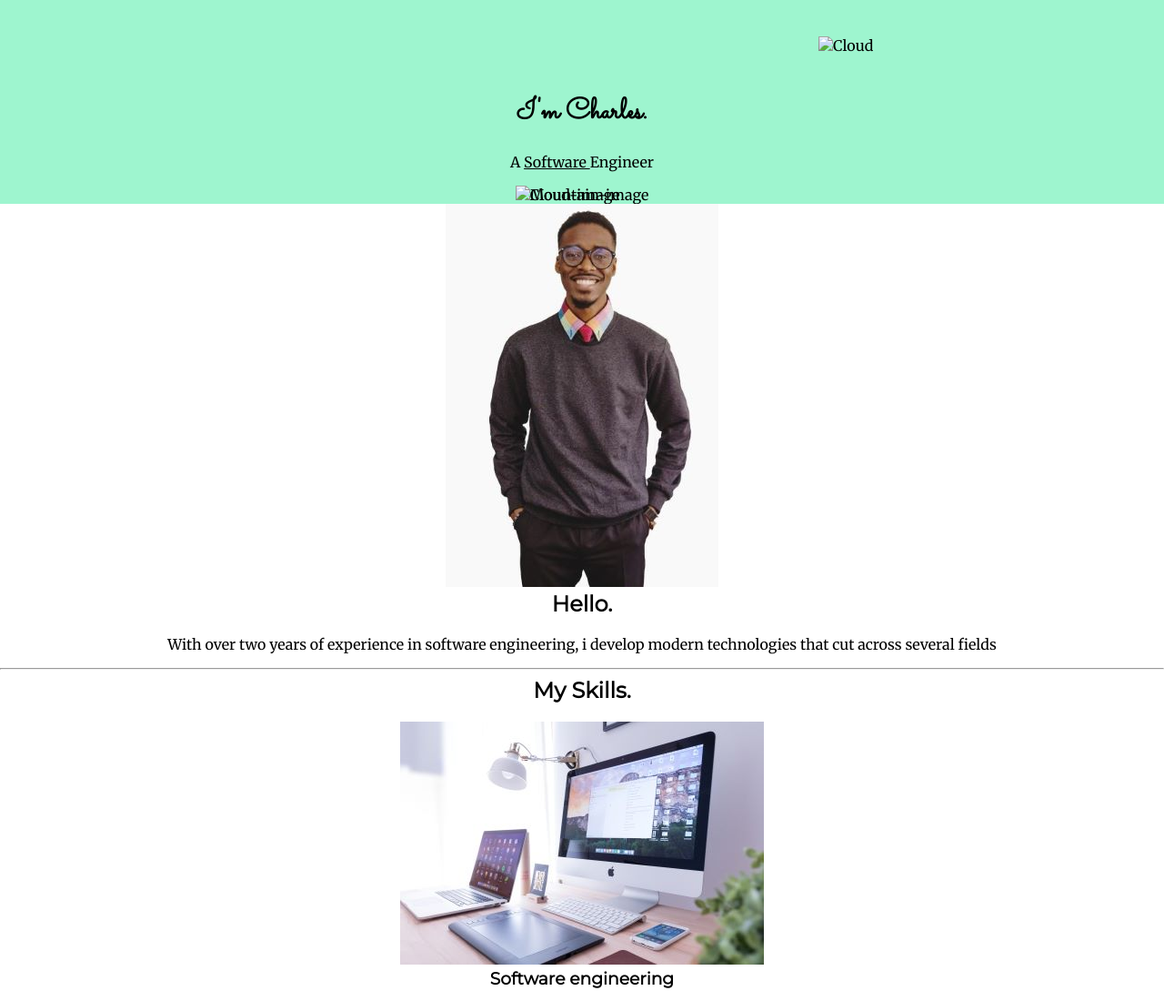
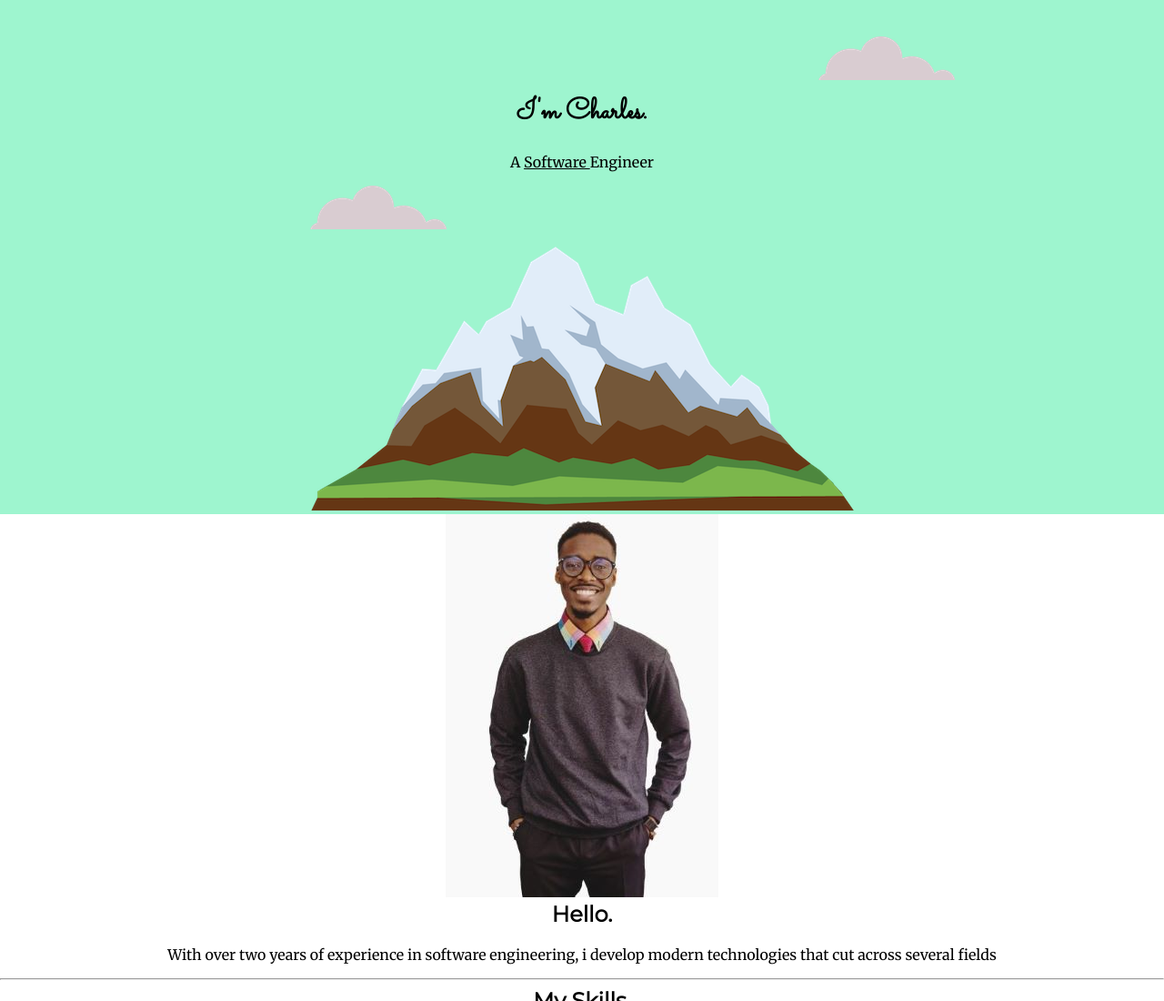
Before and after one commit to Ademolah/Portfolio, a plain HTML site: page index.html in a window 1280 px wide. Shown: the top 1100 px of the page at 91% size. Drawn offline with Linux system fonts and the light colour scheme.

Commit message:
Update index.html

```diff
--- a/index.html
+++ b/index.html
@@ -13,11 +13,11 @@
 </head>
 <body>
     <div class="top-container">
-        <img class="top-cloud" src="Images/cloud.png" alt="Cloud">
+        <img class="top-cloud" src="cloud.png" alt="Cloud">
         <h1>I'm Charles.</h1>
         <p>A <span class="soft">Software </span>Engineer</p>
-        <img class="bottom-cloud" src="Images/cloud.png" alt="Cloud-image">
-        <img src="Images/mountain.png" alt="Mountain-image">
+        <img class="bottom-cloud" src="cloud.png" alt="Cloud-image">
+        <img src="mountain.png" alt="Mountain-image">
     </div>
     <div class="middle-container">
         <div class="profile">
```
